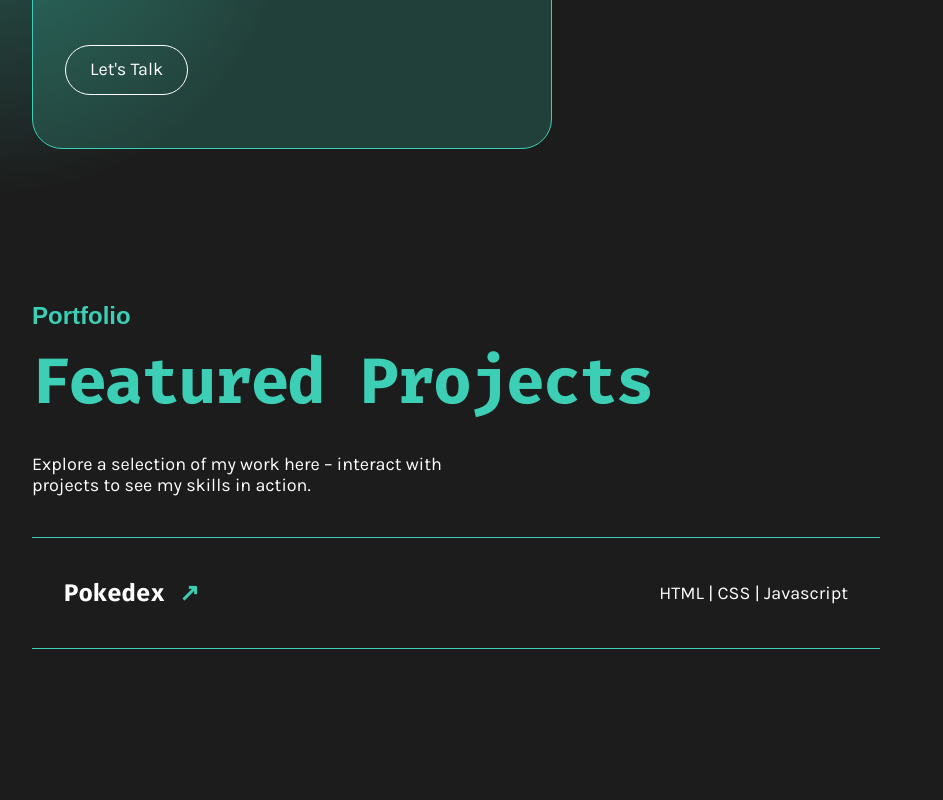
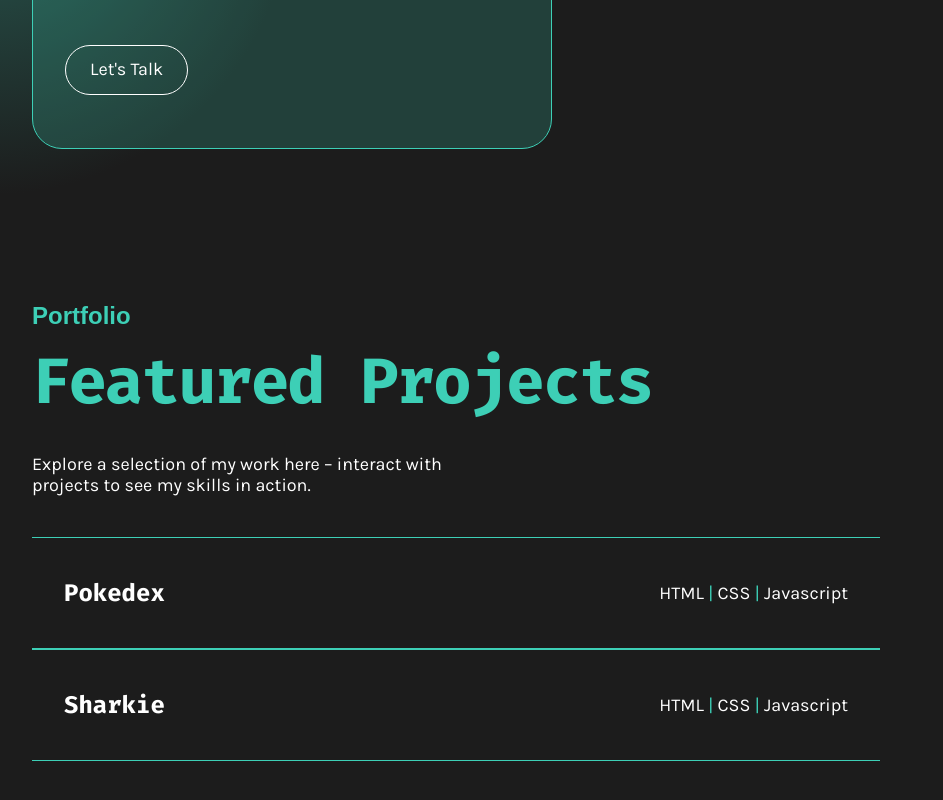
Before and after one commit to TobiasIllnerDev/Portfolio, an Angular app: page / in a window 1280 px wide. Shown: the part 2222-3022 px from the top of the page, without its empty margins (0-943 px from the left). Built offline with nearby package versions, Linux system fonts and the light colour scheme; a web font is replaced by a local one.

Commit message:
feat: hover-effect bug fix

```diff
--- a/src/app/pages/main-section/projects/projects.html
+++ b/src/app/pages/main-section/projects/projects.html
@@ -12,18 +12,25 @@
     </div>
 
     <div class="projects__list">
-      <a class="project" href="#" aria-label="Projekt Join öffnen">
+      <a class="project" href="#" aria-label="Projekt Pokedex öffnen">
         <div class="project__info">
           <h3>Pokedex <span aria-hidden="true">↗</span></h3>
-
-          <p class="project__technologies">HTML | CSS | Javascript</p>
+          <p class="project__technologies">HTML <span>|</span> CSS <span>|</span> Javascript</p>
         </div>
-
         <figure class="project__preview">
-          <img src="images/Pokedex.png" alt="Vorschau des Projekts Join" />
+          <img src="images/Pokedex.png" alt="Vorschau des Projekts Pokedex" />
         </figure>
       </a>
 
+      <a class="project" href="#" aria-label="Projekt Sharkie öffnen">
+        <div class="project__info">
+          <h3>Sharkie <span aria-hidden="true">↗</span></h3>
+          <p class="project__technologies">HTML <span>|</span> CSS <span>|</span> Javascript</p>
+        </div>
+        <figure class="project__preview">
+          <img src="images/Sharki-projekt.png" alt="Vorschau des Projekts Sharkie" />
+        </figure>
+      </a>
       <!-- Weitere Projekte genauso aufbauen -->
     </div>
   </div>
--- a/src/app/pages/main-section/projects/projects.scss
+++ b/src/app/pages/main-section/projects/projects.scss
@@ -83,10 +83,18 @@
             font-size: 1.5rem;
             font-weight: 700;
             white-space: nowrap;
-        }
 
-        span {
-            color: $button-green;
+            span {
+                display: inline-block;
+                color: white;
+                opacity: 0;
+                visibility: hidden;
+                transform: translate(-6px, 3px);
+                transition:
+                    opacity 180ms ease,
+                    transform 180ms ease,
+                    visibility 180ms;
+            }
         }
     }
 
@@ -94,6 +102,10 @@
         font-family: "Karla", sans-serif;
         font-size: 1.125rem;
         text-align: right;
+
+        span {
+            color: $button-green;
+        }
     }
 
     &__preview {
@@ -146,6 +158,12 @@
         visibility: visible;
         transform: translateY(-50%) scale(1);
         }
+
+        .project__info h3 span {
+            opacity: 1;
+            visibility: visible;
+            transform: translate(0, 3px);
+        }
     }
 }
 
```
